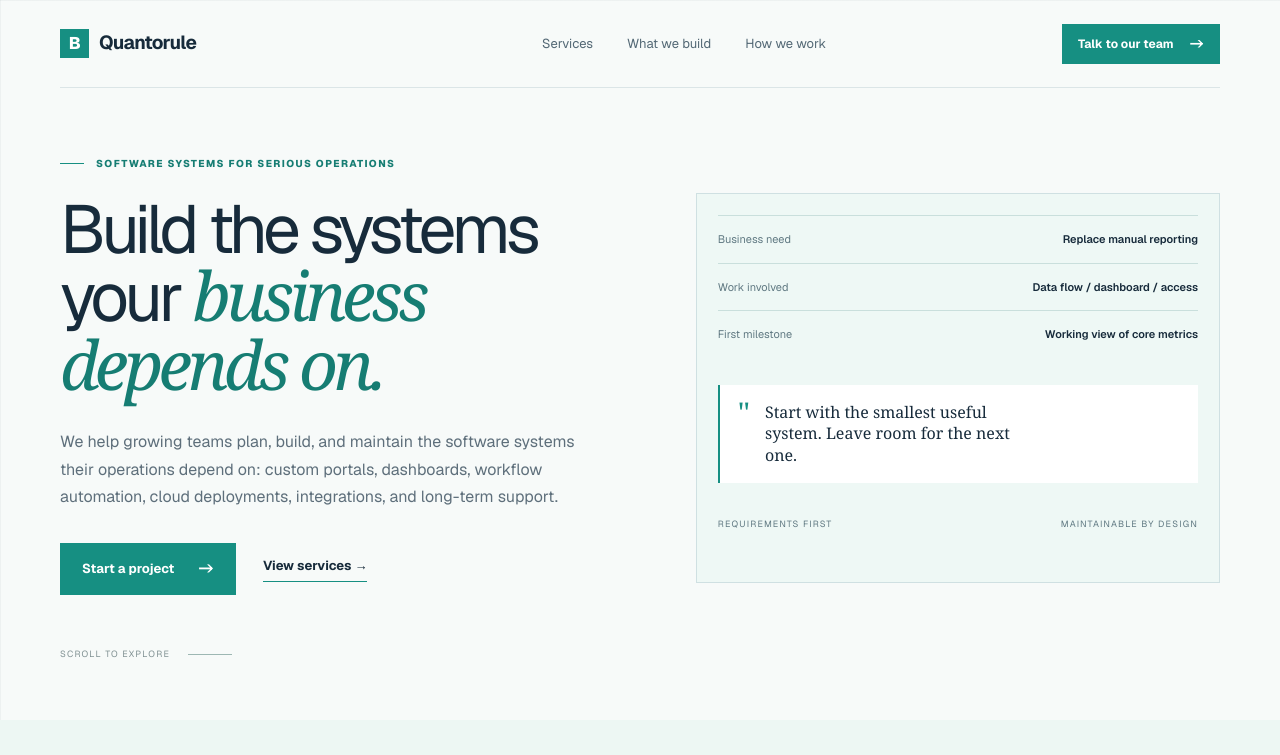
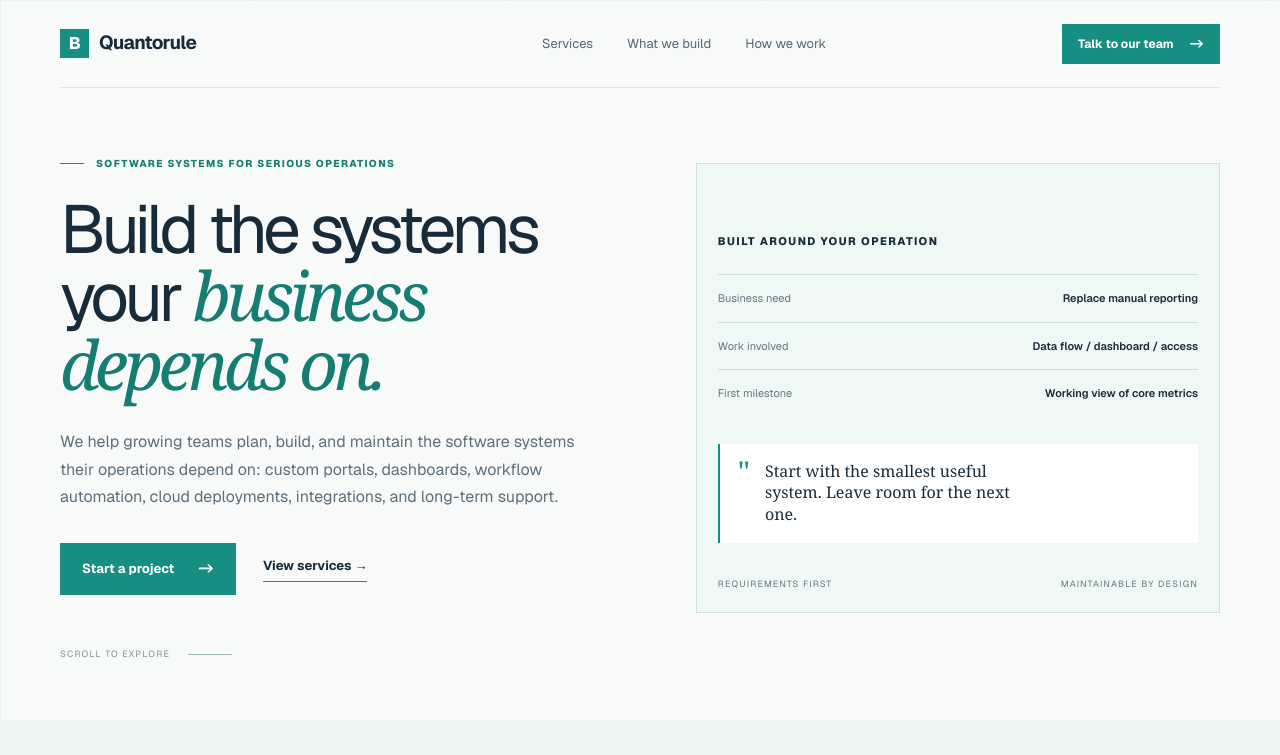
Before and after one commit to kodegravity/demo-website-new, a Next.js app: page / in a window 1280 px wide. Shown: the top 755 px of the page. Built offline with nearby package versions, Linux system fonts and the light colour scheme.

Commit message:
Add hero section heading

```diff
--- a/app/page.js
+++ b/app/page.js
@@ -26,6 +26,7 @@ export default function Home() {
             </div>
           </div>
           <div className="hero-visual delivery-brief" aria-label="Quantorule delivery brief">
+            <div className="brief-heading">BUILT AROUND YOUR OPERATION</div>
             <div className="brief-row"><span>Business need</span><strong>Replace manual reporting</strong></div>
             <div className="brief-row"><span>Work involved</span><strong>Data flow / dashboard / access</strong></div>
             <div className="brief-row"><span>First milestone</span><strong>Working view of core metrics</strong></div>
```
